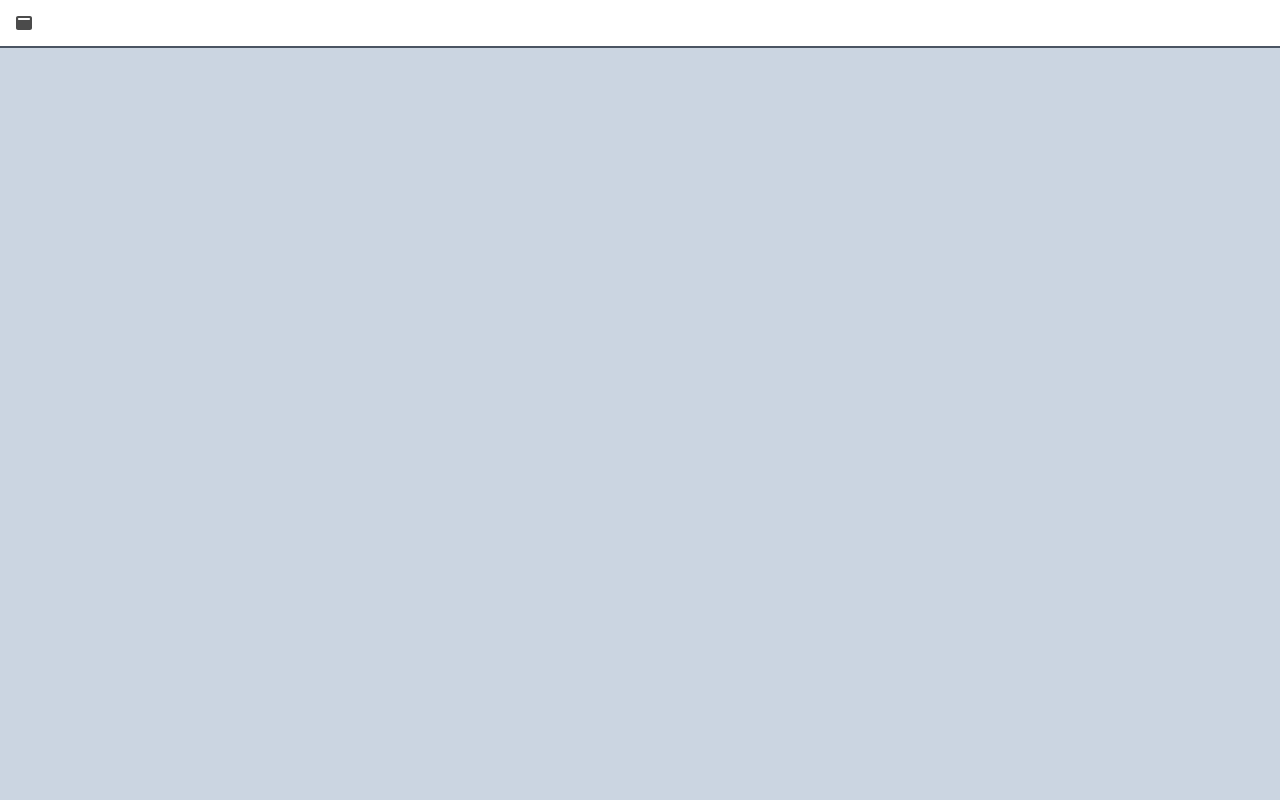
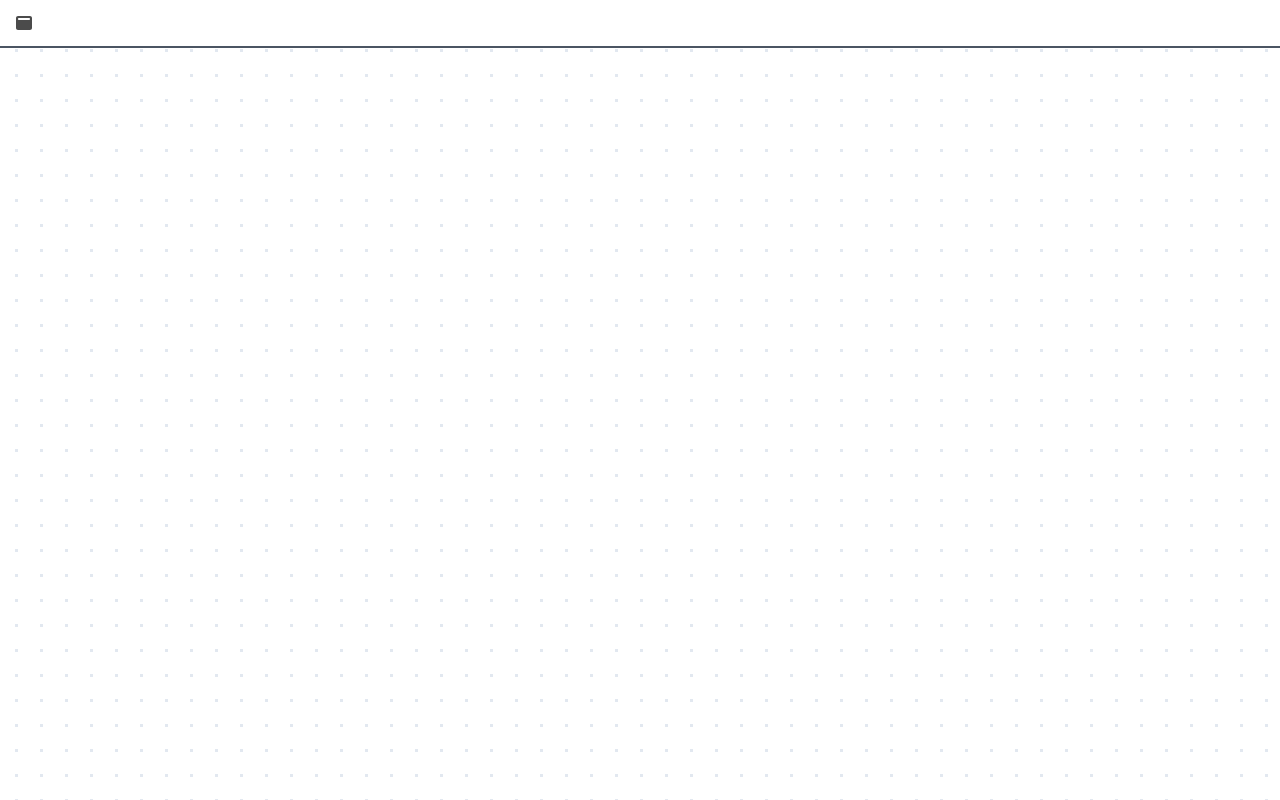
Before and after one commit to fvckDesa/UML, a React (Vite) app: page / in a window 1280 px wide. Built offline with nearby package versions, Linux system fonts and the light colour scheme.

Commit message:
Add background with dots

```diff
--- a/src/components/WorkSpace.tsx
+++ b/src/components/WorkSpace.tsx
@@ -15,7 +15,7 @@ function WorkSpace({ width, height, onActiveClass }: IProps) {
   return (
     <div
       ref={ref}
-      className="relative bg-slate-300"
+      className="relative bg-[length:25px_25px] bg-dot"
       style={{
         width,
         height,
--- a/tailwind.config.cjs
+++ b/tailwind.config.cjs
@@ -6,6 +6,9 @@ module.exports = {
       backgroundColor: {
         modal: "rgba(0, 0, 0, 0.5)",
       },
+      backgroundImage: {
+        dot: "radial-gradient(circle at 1.5px 1.5px, #e2e8f0 1.5px, transparent 0)",
+      },
       transitionProperty: {
         border: "border-width, border-color",
       },
```
